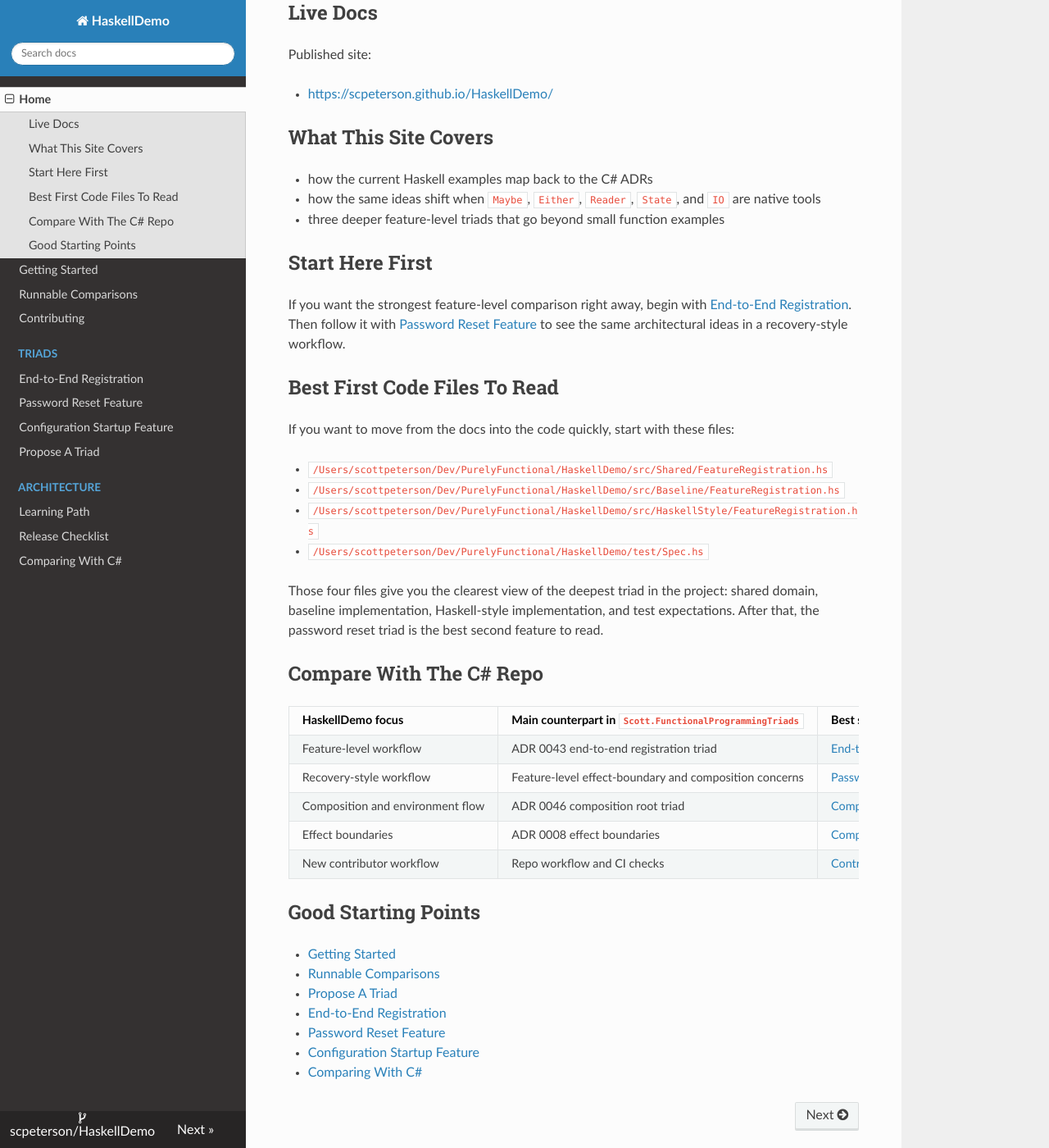
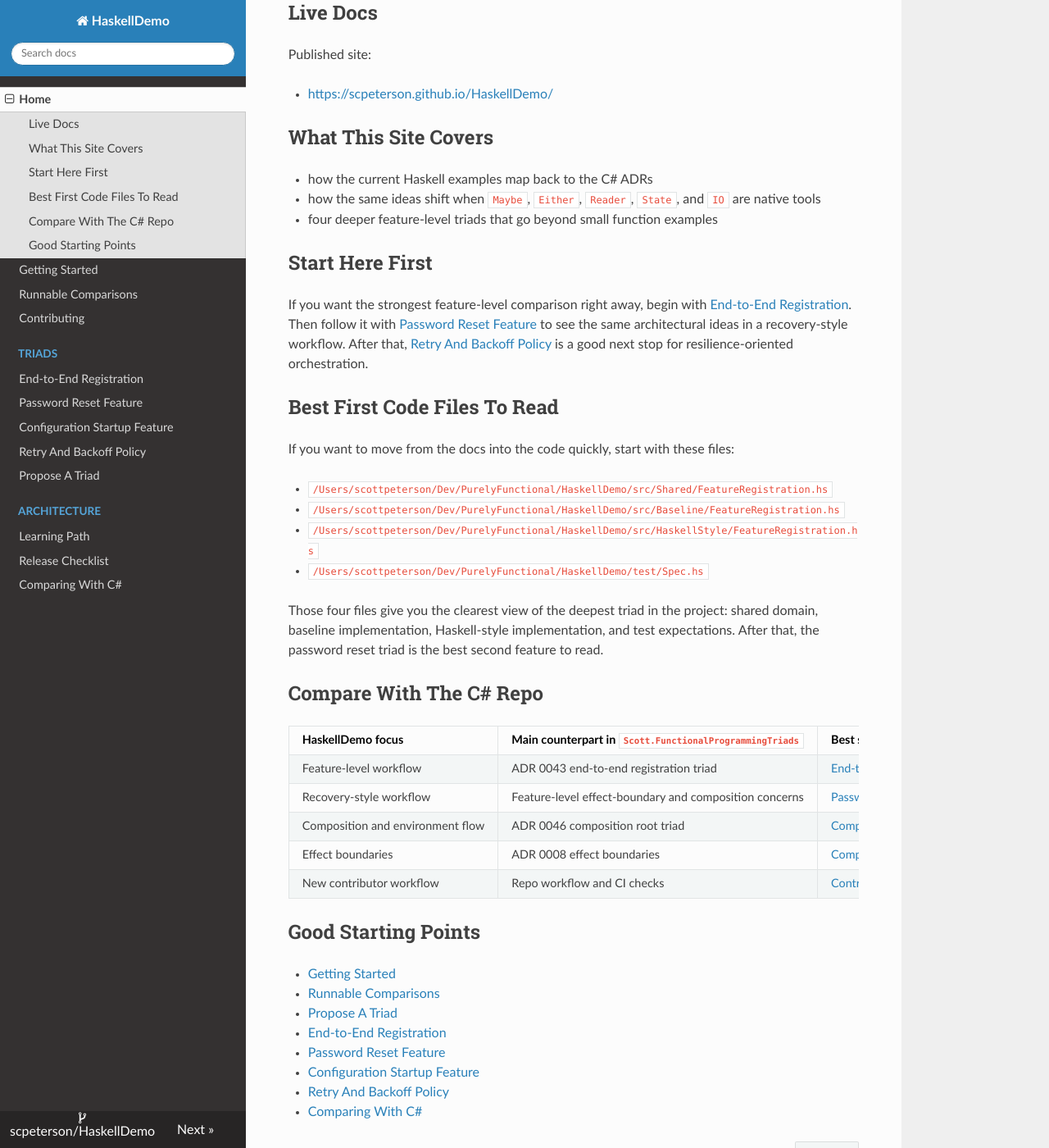
Before and after one commit to scpeterson/HaskellDemo, an MkDocs documentation site: the page built from docs/index.md, in a window 1280 px wide and 1400 px high, scrolled down 307 px. Shown: the whole window at 82% size. Built offline with MkDocs 1.6.1, drawn with Linux system fonts in a browser that asks for light colours; nearby versions of some CDN libraries.

Commit message:
Add retry and backoff policy triad

```diff
--- a/docs/index.md
+++ b/docs/index.md
@@ -14,11 +14,11 @@
 
 - how the current Haskell examples map back to the C# ADRs
 - how the same ideas shift when `Maybe`, `Either`, `Reader`, `State`, and `IO` are native tools
-- three deeper feature-level triads that go beyond small function examples
+- four deeper feature-level triads that go beyond small function examples
 
 ## Start Here First
 
-If you want the strongest feature-level comparison right away, begin with [End-to-End Registration](triads/end-to-end-registration.md). Then follow it with [Password Reset Feature](triads/password-reset.md) to see the same architectural ideas in a recovery-style workflow.
+If you want the strongest feature-level comparison right away, begin with [End-to-End Registration](triads/end-to-end-registration.md). Then follow it with [Password Reset Feature](triads/password-reset.md) to see the same architectural ideas in a recovery-style workflow. After that, [Retry And Backoff Policy](triads/retry-backoff.md) is a good next stop for resilience-oriented orchestration.
 
 ## Best First Code Files To Read
 
@@ -49,4 +49,5 @@
 - [End-to-End Registration](triads/end-to-end-registration.md)
 - [Password Reset Feature](triads/password-reset.md)
 - [Configuration Startup Feature](triads/configuration-startup.md)
+- [Retry And Backoff Policy](triads/retry-backoff.md)
 - [Comparing With C#](architecture/comparing-with-csharp.md)
--- a/mkdocs.yml
+++ b/mkdocs.yml
@@ -12,6 +12,7 @@
       - End-to-End Registration: triads/end-to-end-registration.md
       - Password Reset Feature: triads/password-reset.md
       - Configuration Startup Feature: triads/configuration-startup.md
+      - Retry And Backoff Policy: triads/retry-backoff.md
       - Propose A Triad: triads/propose-a-triad.md
   - Architecture:
       - Learning Path: architecture/learning-path.md
```
Also changed, not shown: ADR-MAPPING.md (+13 -0 lines), README.md (+10 -1 lines), docs/architecture/learning-path.md (+2 -1 lines), docs/runnable-comparisons.md (+1 -0 lines), docs/triads/retry-backoff.md (added, +45 -0 lines), 8 other files.
